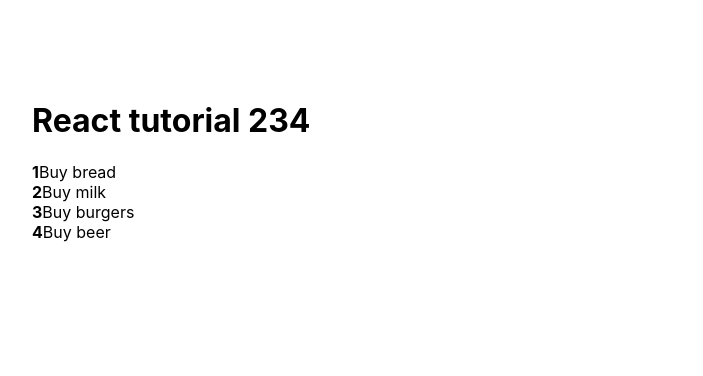
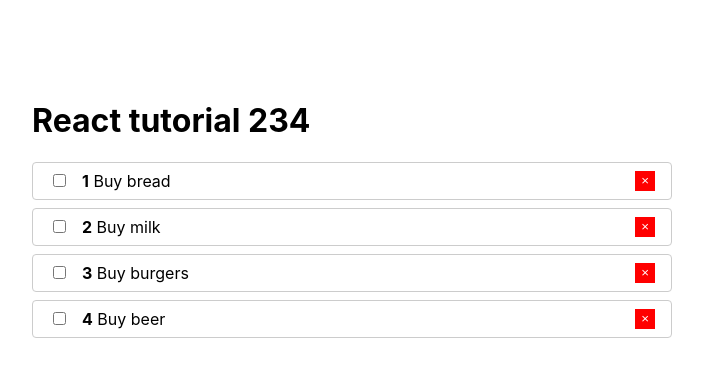
Before and after one commit to Adlife84/ReactJS, a React (Create React App) app: page / in a window 1280 px wide. Shown: the top 376 px of the page, without its empty margins (288-991 px from the left). Built offline with nearby package versions, Linux system fonts and the light colour scheme.

Commit message:
Add styles

```diff
--- a/src/App.js
+++ b/src/App.js
@@ -6,7 +6,7 @@ function App() {
     { id: 1, complete: false, title: "Buy bread"},
     { id: 2, complete: false, title: "Buy milk"},
     { id: 3, complete: false, title: "Buy burgers"},
-    { id: 3, complete: false, title: "Buy beer"},
+    { id: 4, complete: false, title: "Buy beer"},
   ]
   return (
     <div className="wrapper">
--- a/src/Todo/TodoItem.js
+++ b/src/Todo/TodoItem.js
@@ -1,12 +1,39 @@
 import React from 'react';
+import PropTypes from 'prop-types';
 
-function TodoItem({todo, index, key}) {
+function TodoItem({todo, index}) {
+
+    const styles = {
+        li: {
+            display: 'flex',
+            justifyContent: 'space-between',
+            alignItem: 'center',
+            padding: '.5rem 1rem',
+            border: '1px solid #ccc',
+            borderRadius: '4px',
+            marginBottom: '.5rem'
+        },
+        input: {
+            marginRight: '1rem'
+        }
+    }
+
     return(
-        <li key={key}>
-            <strong>{index + 1}</strong>
-            {todo.title}
+        <li style={styles.li}>
+            <span>
+                <input type="checkbox" style={styles.input}/>
+                <strong>{index + 1}</strong>
+                &nbsp;
+                {todo.title}
+            </span>
+            <button className="btn">&times;</button>
         </li>
     )
 }
 
+TodoItem.propTypes = {
+    todo: PropTypes.object.isRequired,
+    index: PropTypes.number
+}
+
 export default TodoItem
--- a/src/index.css
+++ b/src/index.css
@@ -5,6 +5,7 @@ body {
     sans-serif;
   -webkit-font-smoothing: antialiased;
   -moz-osx-font-smoothing: grayscale;
+  background-color: #fff(197, 71, 71);
 }
 
 code {
@@ -17,3 +18,9 @@ code {
   margin: 0 auto;
   width: 50vw;
 }
+
+.btn {
+  background-color: red;
+  color: #fff;
+  border: none;
+}
```
Also changed, not shown: src/Todo/TodoList.js (+7 -1 lines).
